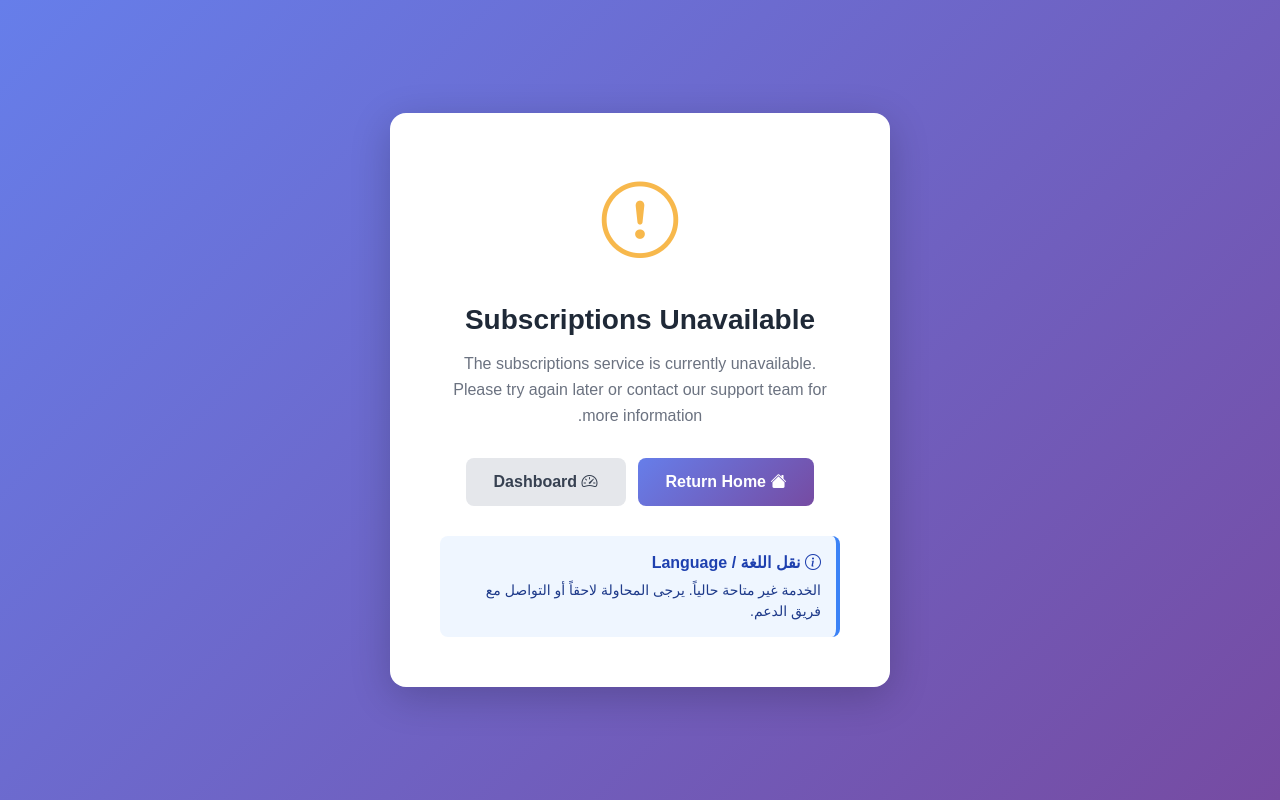
After one commit to anasmohtaseb/psop, a PHP site: page /psop/views/subscriptions/disabled.php in a window 1280 px wide. The commit adds this page. Run offline with PHP 8.4, Linux system fonts and the light colour scheme.

Commit message:
Add enable/disable subscriptions feature with admin settings
- Add 'Enable Subscriptions' toggle in admin settings (English labels)
- Change display_name_ar to display_name column in site_settings
- Add subscription check before loading data in controllers
- Create disabled subscriptions page (English/Arabic)
- Keep subscription links visible but show message when disabled
- Update copilot instructions with concise project guide

```diff
--- a/views/admin/settings/index.php
+++ b/views/admin/settings/index.php
@@ -30,7 +30,7 @@ $groupNames = [
                     <?php foreach ($settings as $setting): ?>
                         <div class="setting-item <?= $setting['setting_type'] === 'boolean' ? 'setting-checkbox' : '' ?>">
                             <label for="<?= $setting['setting_key'] ?>" class="setting-label">
-                                <?= $this->e($setting['display_name_ar']) ?>
+                                <?= $this->e($setting['display_name'] ?? $setting['display_name_ar'] ?? $setting['setting_key']) ?>
                             </label>
 
                             <?php if ($setting['setting_type'] === 'text'): ?>
--- a/views/dashboard/student.php
+++ b/views/dashboard/student.php
@@ -6,7 +6,7 @@
 </div>
 
 <!-- Subscription Status Alert -->
-<?php if (isset($subscription_status)): ?>
+<?php if ($this->isSubscriptionsEnabled() && isset($subscription_status)): ?>
     <?php if ($subscription_status['has_active']): ?>
     <div style="background: linear-gradient(135deg, #10b981 0%, #059669 100%); border-radius: 12px; padding: 16px 20px; color: white; margin-bottom: 20px; display: flex; justify-content: space-between; align-items: center;">
         <div>
--- /dev/null
+++ b/views/subscriptions/disabled.php
@@ -0,0 +1,170 @@
+<?php
+/**
+ * Subscriptions Disabled Page
+ */
+
+// Prevent caching
+header('Cache-Control: no-store, no-cache, must-revalidate, max-age=0');
+header('Cache-Control: post-check=0, pre-check=0', false);
+header('Pragma: no-cache');
+?>
+
+<!DOCTYPE html>
+<html lang="ar" dir="rtl">
+<head>
+    <meta charset="UTF-8">
+    <meta name="viewport" content="width=device-width, initial-scale=1.0">
+    <title>Subscriptions Unavailable - Palestine Science Olympiad Portal</title>
+    <link href="https://cdn.jsdelivr.net/npm/bootstrap@5.3.0/dist/css/bootstrap.min.css" rel="stylesheet">
+    <link href="https://cdn.jsdelivr.net/npm/bootstrap-icons@1.11.0/font/bootstrap-icons.css" rel="stylesheet">
+    <style>
+        body {
+            background: linear-gradient(135deg, #667eea 0%, #764ba2 100%);
+            min-height: 100vh;
+            display: flex;
+            align-items: center;
+            justify-content: center;
+            font-family: 'Almarai', sans-serif;
+        }
+
+        .error-container {
+            background: white;
+            border-radius: 16px;
+            padding: 50px;
+            box-shadow: 0 10px 40px rgba(0, 0, 0, 0.2);
+            text-align: center;
+            max-width: 500px;
+            width: 100%;
+            margin: 20px;
+        }
+
+        .error-icon {
+            font-size: 80px;
+            color: #f59e0b;
+            margin-bottom: 20px;
+            animation: pulse 2s infinite;
+        }
+
+        @keyframes pulse {
+            0%, 100% {
+                opacity: 1;
+                transform: scale(1);
+            }
+            50% {
+                opacity: 0.7;
+                transform: scale(0.95);
+            }
+        }
+
+        .error-title {
+            font-size: 28px;
+            font-weight: 700;
+            color: #1f2937;
+            margin-bottom: 15px;
+        }
+
+        .error-message {
+            font-size: 16px;
+            color: #6b7280;
+            margin-bottom: 30px;
+            line-height: 1.6;
+        }
+
+        .action-buttons {
+            display: flex;
+            gap: 12px;
+            justify-content: center;
+            flex-wrap: wrap;
+        }
+
+        .btn-primary {
+            background: linear-gradient(135deg, #667eea 0%, #764ba2 100%);
+            border: none;
+            color: white;
+            padding: 12px 28px;
+            border-radius: 8px;
+            font-weight: 600;
+            text-decoration: none;
+            transition: transform 0.2s, box-shadow 0.2s;
+        }
+
+        .btn-primary:hover {
+            transform: translateY(-2px);
+            box-shadow: 0 5px 20px rgba(102, 126, 234, 0.4);
+            color: white;
+        }
+
+        .btn-secondary {
+            background: #e5e7eb;
+            border: none;
+            color: #374151;
+            padding: 12px 28px;
+            border-radius: 8px;
+            font-weight: 600;
+            text-decoration: none;
+            transition: transform 0.2s, background 0.2s;
+        }
+
+        .btn-secondary:hover {
+            background: #d1d5db;
+            transform: translateY(-2px);
+            color: #374151;
+        }
+
+        .info-box {
+            background: #eff6ff;
+            border-right: 4px solid #3b82f6;
+            padding: 15px;
+            border-radius: 8px;
+            margin-top: 30px;
+            text-align: right;
+        }
+
+        .info-box-title {
+            font-weight: 700;
+            color: #1e40af;
+            margin-bottom: 5px;
+        }
+
+        .info-box-text {
+            color: #1e3a8a;
+            font-size: 14px;
+            margin: 0;
+        }
+    </style>
+</head>
+<body>
+    <div class="error-container">
+        <div class="error-icon">
+            <i class="bi bi-exclamation-circle"></i>
+        </div>
+
+        <h1 class="error-title">Subscriptions Unavailable</h1>
+
+        <p class="error-message">
+            The subscriptions service is currently unavailable.
+            Please try again later or contact our support team for more information.
+        </p>
+
+        <div class="action-buttons">
+            <a href="/" class="btn-primary">
+                <i class="bi bi-house-fill"></i> Return Home
+            </a>
+            <a href="/psop/public/dashboard" class="btn-secondary">
+                <i class="bi bi-speedometer2"></i> Dashboard
+            </a>
+        </div>
+
+        <div class="info-box">
+            <div class="info-box-title">
+                <i class="bi bi-info-circle"></i> نقل اللغة / Language
+            </div>
+            <p class="info-box-text">
+                الخدمة غير متاحة حالياً. يرجى المحاولة لاحقاً أو التواصل مع فريق الدعم.
+            </p>
+        </div>
+    </div>
+
+    <script src="https://cdn.jsdelivr.net/npm/bootstrap@5.3.0/dist/js/bootstrap.bundle.min.js"></script>
+</body>
+</html>
```
Also changed, not shown: database/site_settings.sql (+15 -14 lines), src/Controllers/DashboardController.php (+8 -3 lines), src/Controllers/SubscriptionController.php (+39 -0 lines), src/Core/View.php (+14 -0 lines), .github/copilot-instructions.md, database/migrations/2025_01_25_add_enable_subscriptions_setting.sql (added).
